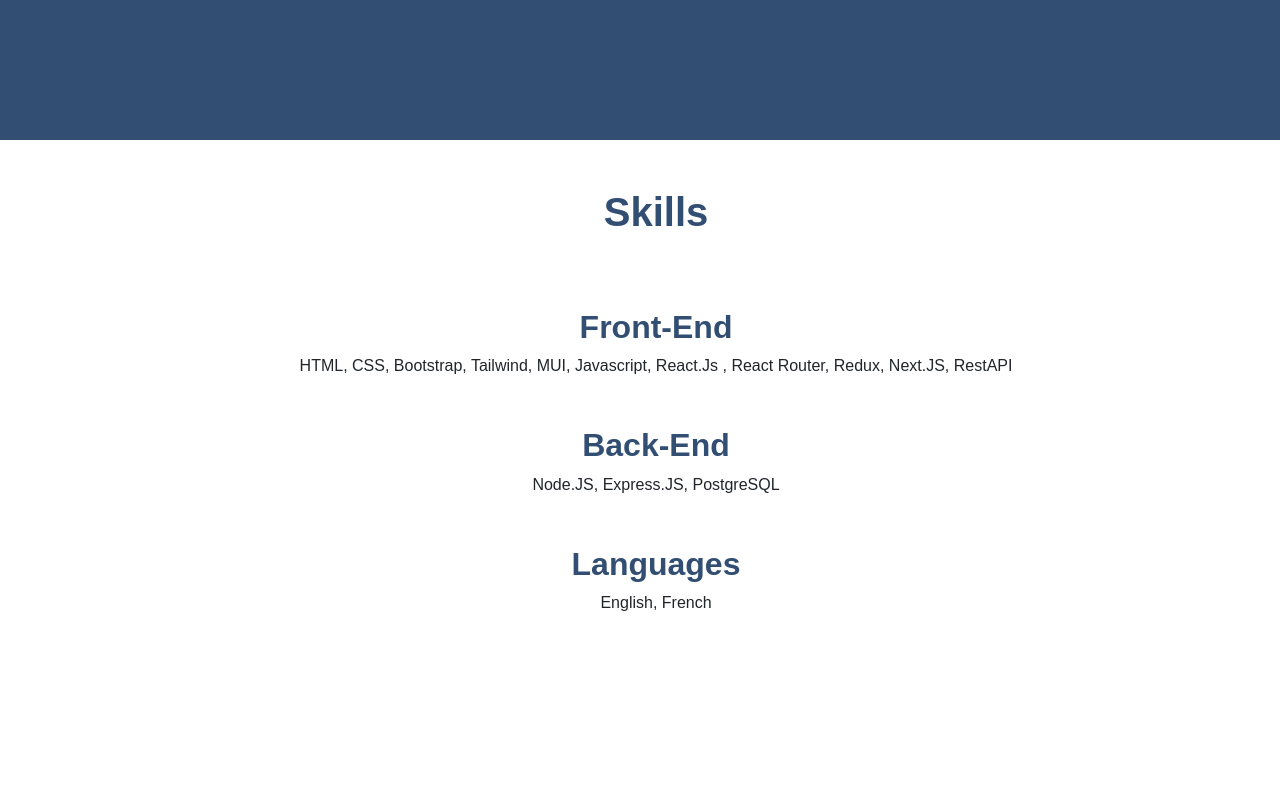
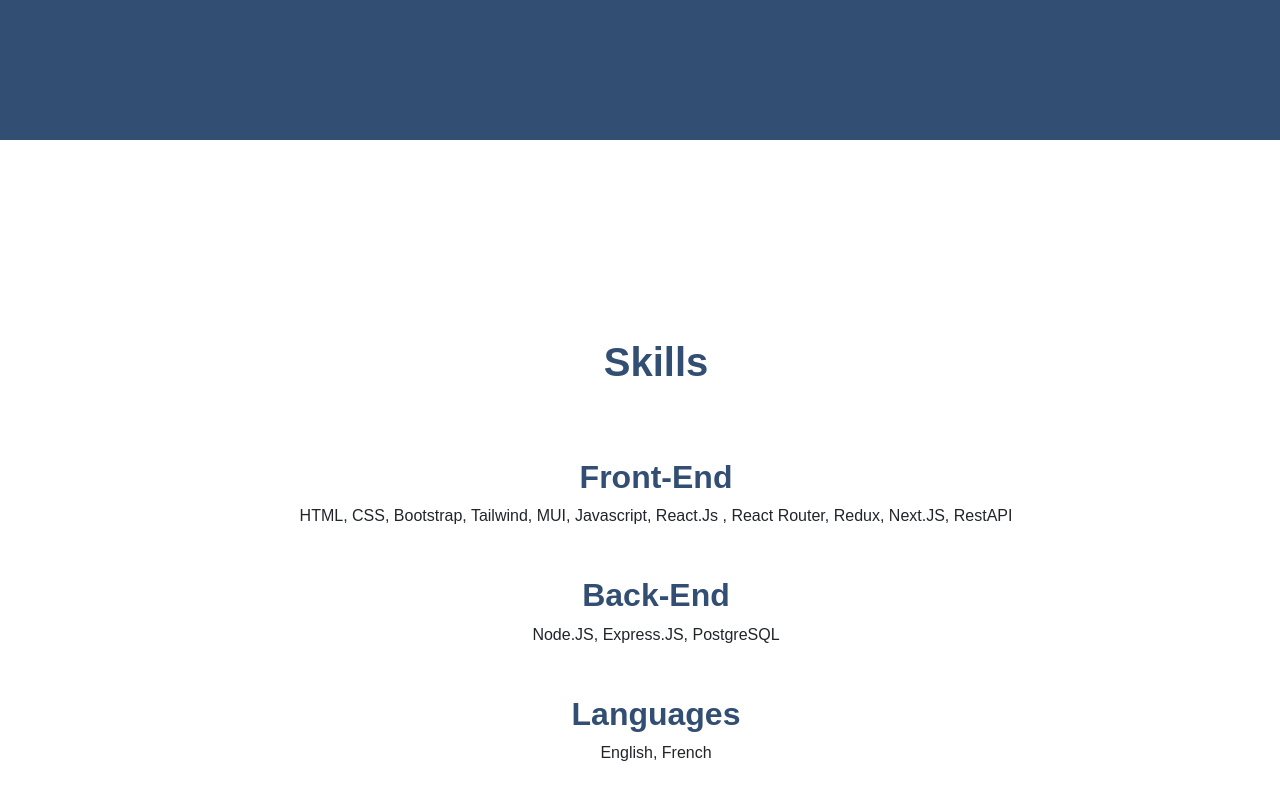
Before and after one commit to Poursha98/porfolio-site-react, a React (Vite) app: page / in a window 1280 px wide. Shown: the part 724-1524 px from the top of the page. Built offline with nearby package versions, Linux system fonts and the light colour scheme.

Commit message:
minor spacing changes on home page

```diff
--- a/src/App.css
+++ b/src/App.css
@@ -22,7 +22,9 @@ h2{
 }
 
 li{
-    color: rgba(50,78,115,1)
+    color: rgba(50,78,115,1);
+    margin: 150px !important;
+
 }
 
 .about{
```
